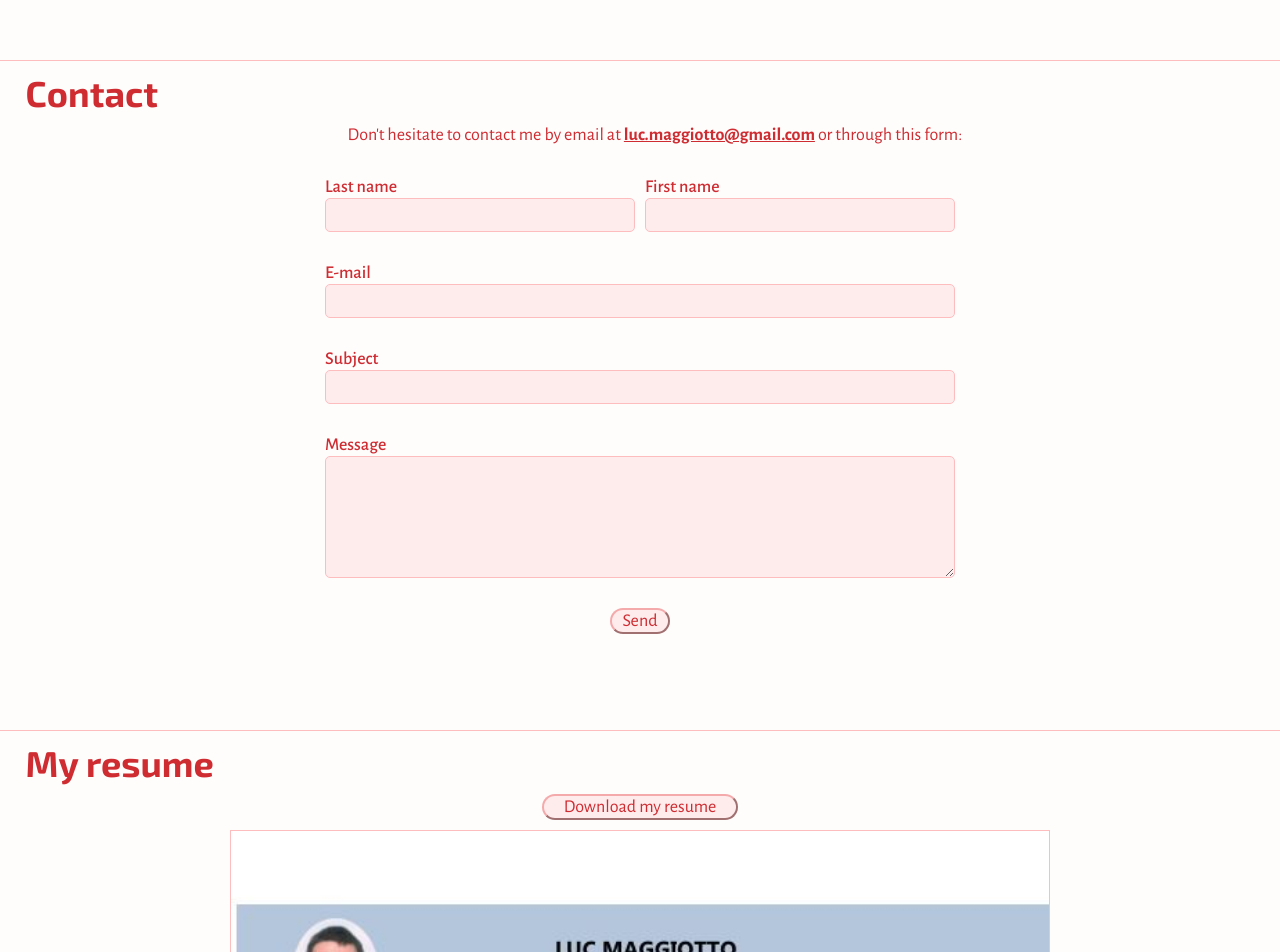
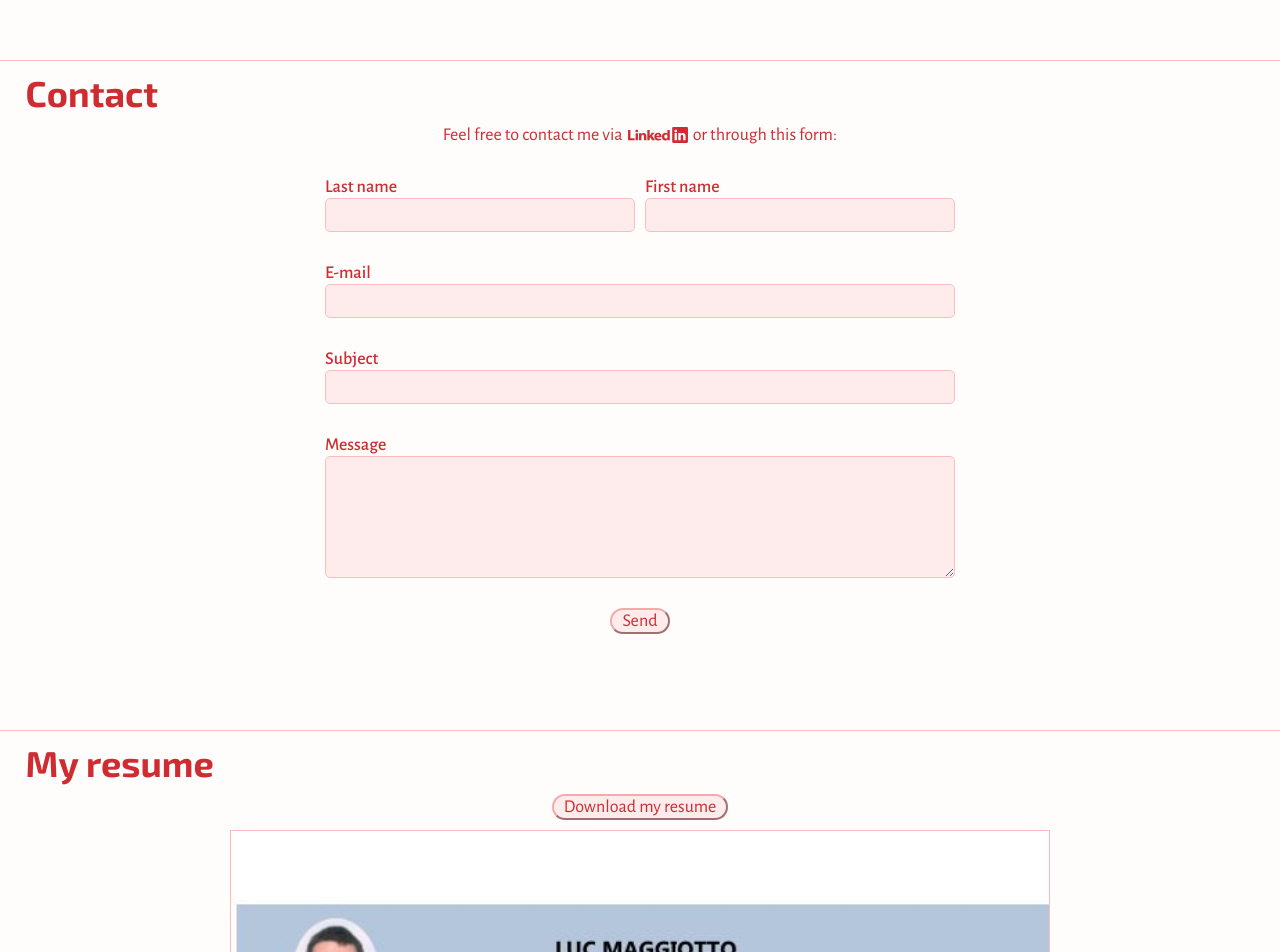
Before and after one commit to LucMagg/Portfolio, a React (Vite) app: page / in a window 1280 px wide. Shown: the part 2080-3032 px from the top of the page. Built offline with nearby package versions, Linux system fonts and the light colour scheme.

Commit message:
fix tab-index
modif du bouton de DL du CV suite double tab-index
+ modif fonction de masquage du tab-index à l'ouverture/fermeture du BurgerMenu qui fonctionnait mal

+ ajout du lien LinkedIn à la place du mail dans la section Contact

```diff
--- a/src/components/BurgerMenu/BurgerMenu.tsx
+++ b/src/components/BurgerMenu/BurgerMenu.tsx
@@ -52,45 +52,41 @@ export default function BurgerMenu ({ size }:{size : number }) {
     }
   }
 
-  useEffect(() => {
-    if (menuIsOpen) {
-      document.addEventListener('keydown', handleKeyDown)
-    } else {
-      document.removeEventListener('keydown', handleKeyDown)
-    }
-
   const handleFocus = () => {
     const focusableElements = document.querySelectorAll('a, button, input, textarea, [tabindex]')
 
     focusableElements.forEach(element => {
       const el = element as HTMLElement
 
-        if (menuRef.current?.contains(el)) return
+      if (menuRef.current && menuRef.current.contains(el)) return
 
       if (menuIsOpen) {
-          if (el.getAttribute('tabindex') !== '-1') {
-            el.setAttribute('data-original-tabindex', el.getAttribute('tabindex') || '')
+        const currentTabIndex = el.getAttribute('tabindex')
+        if (currentTabIndex !== '-1') {
+          el.setAttribute('data-original-tabindex', currentTabIndex || '')
           el.setAttribute('tabindex', '-1')
         }
       } else {
         const originalTabIndex = el.getAttribute('data-original-tabindex')
         if (originalTabIndex !== null) {
+          if (originalTabIndex === '') {
+            el.removeAttribute('tabindex')
+          } else {
             el.setAttribute('tabindex', originalTabIndex)
+          }
           el.removeAttribute('data-original-tabindex')
-          } else {
-            el.removeAttribute('tabindex')
         }
       }
     })
   }
 
+  useEffect(() => {
+    if (menuIsOpen) {
+      document.addEventListener('keydown', handleKeyDown)
+      setTimeout(() => handleFocus(), 0)
+    } else {
+      document.removeEventListener('keydown', handleKeyDown)
       handleFocus()
-
-    return () => {
-      document.removeEventListener('keydown', handleKeyDown)
-      if (menuIsOpen) {
-        handleFocus()
-      }
     }
   }, [menuIsOpen])
 
--- a/src/data/Translation/i18n.ts
+++ b/src/data/Translation/i18n.ts
@@ -110,8 +110,9 @@ i18n
             button: 'Voir plus...',
           },
           section4: {
-            text1: 'N\'hésitez pas à me contacter par mail à l\'adresse ',
-            text2: ' ou via ce formulaire :',
+            text1: 'N\'hésitez pas à me contacter via ',
+            ariaText1 : 'LinkedIn',
+            text2: ' ou par l\'intermédiaire  de ce formulaire :',
             contactForm : {
               lastname: 'Nom',
               firstname: 'Prénom',
@@ -271,7 +272,7 @@ i18n
             button: 'See more...'
           },
           section4: {
-            text1: 'Don\'t hesitate to contact me by email at ',
+            text1: 'Feel free to contact me via ',
             text2: ' or through this form:',
             contactForm : {
               lastname: 'Last name',
--- a/src/pages/MainPage/CVSection/CVSection.tsx
+++ b/src/pages/MainPage/CVSection/CVSection.tsx
@@ -1,16 +1,14 @@
 import React from 'react'
 import { useTranslation } from 'react-i18next'
 
-import { SectionWrapper, StyledImg, DLButton, StyledLink } from './Wrappers'
+import { SectionWrapper, StyledImg, StyledLink } from './Wrappers'
 
 export default function CVSection() {
   const { t } = useTranslation()
 
   return (
     <SectionWrapper>
-      <DLButton>
-        <StyledLink to='/CV_Luc_Maggiotto_Developpeur_Full-Stack.pdf' tabIndex={-1} target='_blank' download>{t('section5.download')}</StyledLink>
-      </DLButton>
+      <StyledLink to='/CV_Luc_Maggiotto_Developpeur_Full-Stack.pdf' target='_blank' download>{t('section5.download')}</StyledLink>
       <StyledImg src='/CV.JPG' alt={ t('navitems.nav4')}/>
     </SectionWrapper>
   )
--- a/src/pages/MainPage/CVSection/Wrappers.ts
+++ b/src/pages/MainPage/CVSection/Wrappers.ts
@@ -1,7 +1,7 @@
 import styled from 'styled-components'
 import { Link } from 'react-router-dom'
 
-import { Button, Text } from '../../../data/Theme/globalStyles'
+import { ComponentsBackground, InteractiveComponentsBorder, focusRingBorder, Text } from '../../../data/Theme/globalStyles'
 
 export const SectionWrapper = styled.div`
   display: flex;
@@ -21,11 +21,30 @@ export const StyledImg = styled.img`
   border: 1px solid ${ (props) => props.theme.componentsBorderColor };
 `
 
-export const DLButton = styled(Button)`
-  padding-inline: 20px;
-`
 
 export const StyledLink = styled(Link)`
+  border-width: 2px;
+  border-style: outset;
+  padding-inline: 10px;
   ${Text};
   text-decoration: none;
+
+  ${ComponentsBackground};
+  ${InteractiveComponentsBorder};
+  border-radius: 15px;
+  cursor: pointer;
+
+  &:focus {
+    outline-offset: 2px;
+    border-radius: 15px;
+    ${focusRingBorder}
+    transition: color 0s;
+  }
+
+  &:focus-visible {
+    outline-offset: 2px;
+    border-radius: 15px;
+    ${focusRingBorder}
+    transition: color 0s;
+  }
 `
--- a/src/pages/MainPage/ContactSection/ContactSection.tsx
+++ b/src/pages/MainPage/ContactSection/ContactSection.tsx
@@ -1,19 +1,25 @@
 import React from 'react'
 import { useTranslation } from 'react-i18next'
+import { useTheme } from 'styled-components'
+
+import LinkedInSvg from './LinkedInSvg'
 import ContactForm from '../../../components/ContactForm/ContactForm'
-import { ContactSectionWrapper, StyledText, StyledA, ContactFormWrapper } from './Wrappers'
+import { ContactSectionWrapper, ContactText, SomeText, LinkedInLink, ContactFormWrapper } from './Wrappers'
 
 
 export default function ContactSection() {
   const { t } = useTranslation()
+  const theme = useTheme()
 
   return(
     <ContactSectionWrapper>
-      <StyledText>
-        { t('section4.text1') }
-        <StyledA href='mailto:luc.maggiotto@gmail.com'>luc.maggiotto@gmail.com</StyledA>
-        { t('section4.text2')}
-      </StyledText>
+      <ContactText>
+        <SomeText>{ t('section4.text1') }</SomeText>
+        <LinkedInLink href='https://www.linkedin.com/in/luc-maggiotto-357159316' target='_blank' rel='noreferrer noopener'>
+          <LinkedInSvg size={ 60 }/>
+        </LinkedInLink>
+        <SomeText>{ t('section4.text2') }</SomeText>
+      </ContactText>
       <ContactFormWrapper>
         <ContactForm />
       </ContactFormWrapper>
--- /dev/null
+++ b/src/pages/MainPage/ContactSection/LinkedInSvg.tsx
@@ -0,0 +1,16 @@
+import React from 'react'
+import { useTheme } from 'styled-components'
+
+export default function LinkedInSvg({size}) {
+  const theme = useTheme()
+
+  return (
+    <svg xmlns="http://www.w3.org/2000/svg" width={ size } height={ size * 0.2648 } viewBox="1.786 1.783 287.865 76.248">
+      <path d="M213.882 7.245c0-3.015 2.508-5.462 5.6-5.462h64.568c3.093 0 5.6 2.447 5.6 5.462V72.57c0 3.016-2.507 5.461-5.6 5.461h-64.568c-3.092 0-5.6-2.445-5.6-5.46V7.244z" fill={ theme.textColor }/>
+      <path d="M1.785 65.652h31.62V55.27H13.23V15.665H1.785v49.987zM49.414 65.652v-34.43H37.97v34.43h11.444zm-5.721-39.13c3.99 0 6.474-2.644 6.474-5.95-.074-3.378-2.484-5.947-6.398-5.947-3.915 0-6.475 2.57-6.475 5.947 0 3.306 2.484 5.95 6.324 5.95h.075zM54.727 65.652h11.444V46.424c0-1.029.074-2.058.377-2.791.826-2.056 2.709-4.186 5.871-4.186 4.142 0 5.799 3.158 5.799 7.784v18.42H89.66V45.91c0-10.576-5.646-15.497-13.176-15.497-6.173 0-8.884 3.451-10.39 5.802h.077v-4.993H54.727c.151 3.231 0 34.43 0 34.43zM105.805 15.665H94.361v49.987h11.444V54.489l2.86-3.601 8.96 14.764h14.078l-15.056-21.373 13.174-14.54h-13.776s-9.411 13.008-10.24 14.552V15.665z" fill={ theme.textColor }/>
+      <path d="M162.306 51.29c.151-.884.377-2.58.377-4.498 0-8.9-4.518-17.936-16.413-17.936-12.724 0-18.597 10.063-18.597 19.19 0 11.288 7.153 18.337 19.65 18.337 4.97 0 9.561-.732 13.327-2.275l-1.506-7.558c-3.088 1.024-6.25 1.537-10.164 1.537-5.345 0-10.012-2.195-10.389-6.871l23.715.072v.002zm-23.79-7.742c.301-2.938 2.26-7.273 7.153-7.273 5.194 0 6.4 4.628 6.4 7.273h-13.552zM190.93 15.665v17.304h-.151c-1.657-2.422-5.12-4.038-9.71-4.038-8.81 0-16.564 7.05-16.49 19.094 0 11.164 7.003 18.435 15.735 18.435 4.744 0 9.26-2.058 11.52-6.024h.225l.453 5.216h10.163c-.15-2.424-.302-6.61-.302-10.723V15.664h-11.444zm0 34.05c0 .88-.075 1.763-.227 2.495-.675 3.16-3.386 5.361-6.699 5.361-4.742 0-7.83-3.818-7.83-9.84 0-5.654 2.637-10.208 7.906-10.208 3.538 0 6.022 2.423 6.7 5.433.15.663.15 1.398.15 2.058v4.7z" fill={ theme.textColor }/>
+      <path d="M236.85 65.61V31.18h-11.444v34.43h11.445zm-5.72-39.13c3.99 0 6.474-2.644 6.474-5.948-.075-3.379-2.484-5.949-6.398-5.949-3.917 0-6.475 2.57-6.475 5.949 0 3.304 2.483 5.948 6.324 5.948h.074zM243.184 65.61h11.443V46.385c0-1.028.075-2.058.377-2.792.827-2.057 2.71-4.186 5.872-4.186 4.14 0 5.797 3.157 5.797 7.786V65.61h11.443V45.869c0-10.575-5.645-15.496-13.174-15.496-6.173 0-8.884 3.45-10.39 5.8h.076v-4.992h-11.443c.149 3.23-.001 34.43-.001 34.43z" fill={ theme.mainBackGroundColor }/>
+    </svg>
+  )
+
+}
--- a/src/pages/MainPage/ContactSection/Wrappers.ts
+++ b/src/pages/MainPage/ContactSection/Wrappers.ts
@@ -1,5 +1,5 @@
 import styled from 'styled-components'
-import { Text } from '../../../data/Theme/globalStyles'
+import { Text, focusRingBorder } from '../../../data/Theme/globalStyles'
 
 export const ContactSectionWrapper = styled.div`
   display: flex;
@@ -12,15 +12,39 @@ export const ContactSectionWrapper = styled.div`
   z-index: 1;
 `
 
-export const StyledText = styled.p`
-  ${Text}
-  padding-left: 30px;
+export const ContactText = styled.div`
+  width: 80%;
+  display: flex;
+  flex-flow: row wrap;
+  justify-content: center;
+  align-items: center;
+  gap: 5px;
 `
 
-export const StyledA = styled.a`
-  color: ${(props) => props.theme.textColor};
-  text-decoration: underline;
-  font-weight: 600;
+export const SomeText = styled.span`
+  ${ Text };
+  min-width: fit-content;
+`
+
+export const LinkedInLink = styled.a`
+  text-decoration: none;
+  display: flex;
+  justify-content: center;
+  align-items: center;
+
+  &:focus {
+    outline-offset: 2px;
+    border-radius: 15px;
+    ${focusRingBorder}
+    transition: color 0s;
+  }
+
+  &:focus-visible {
+    outline-offset: 2px;
+    border-radius: 15px;
+    ${focusRingBorder}
+    transition: color 0s;
+  }
 `
 
 export const ContactFormWrapper = styled.div`
```
Lines whose indentation alone changed are shown as unchanged.
